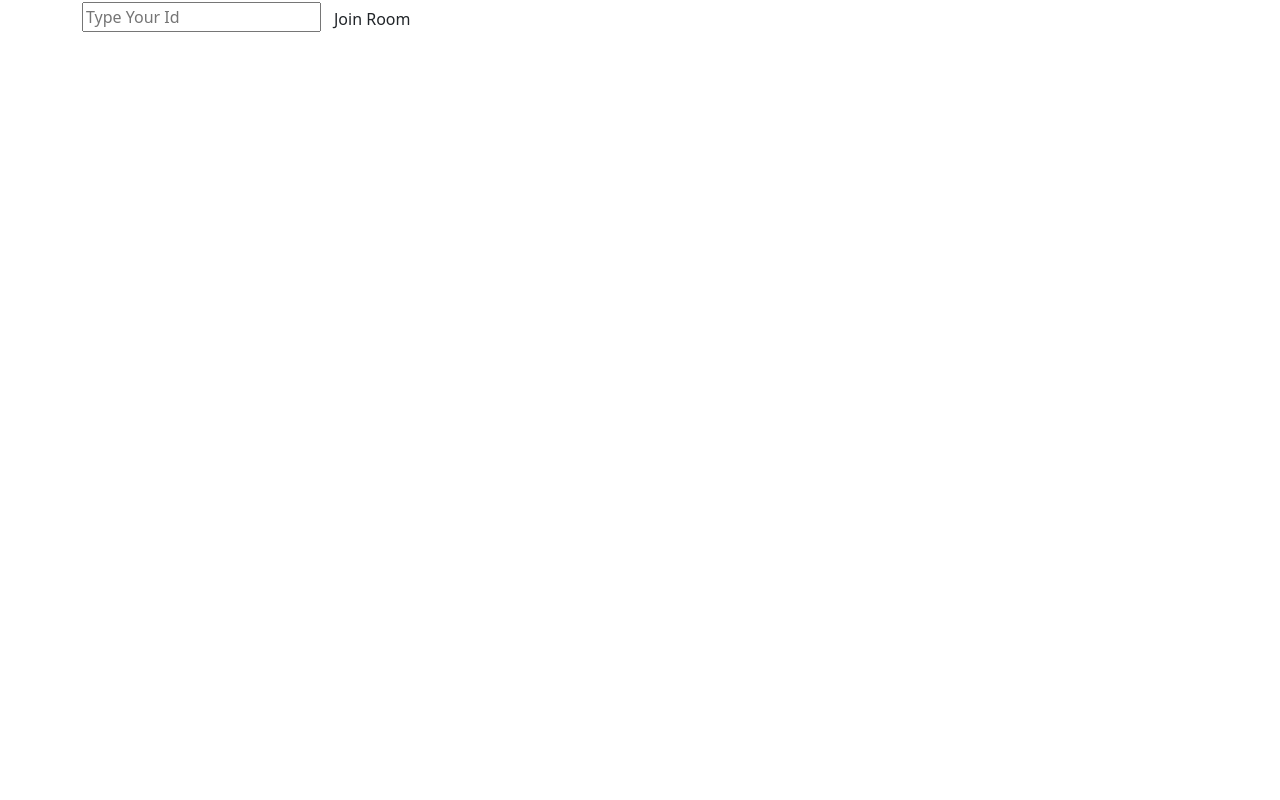
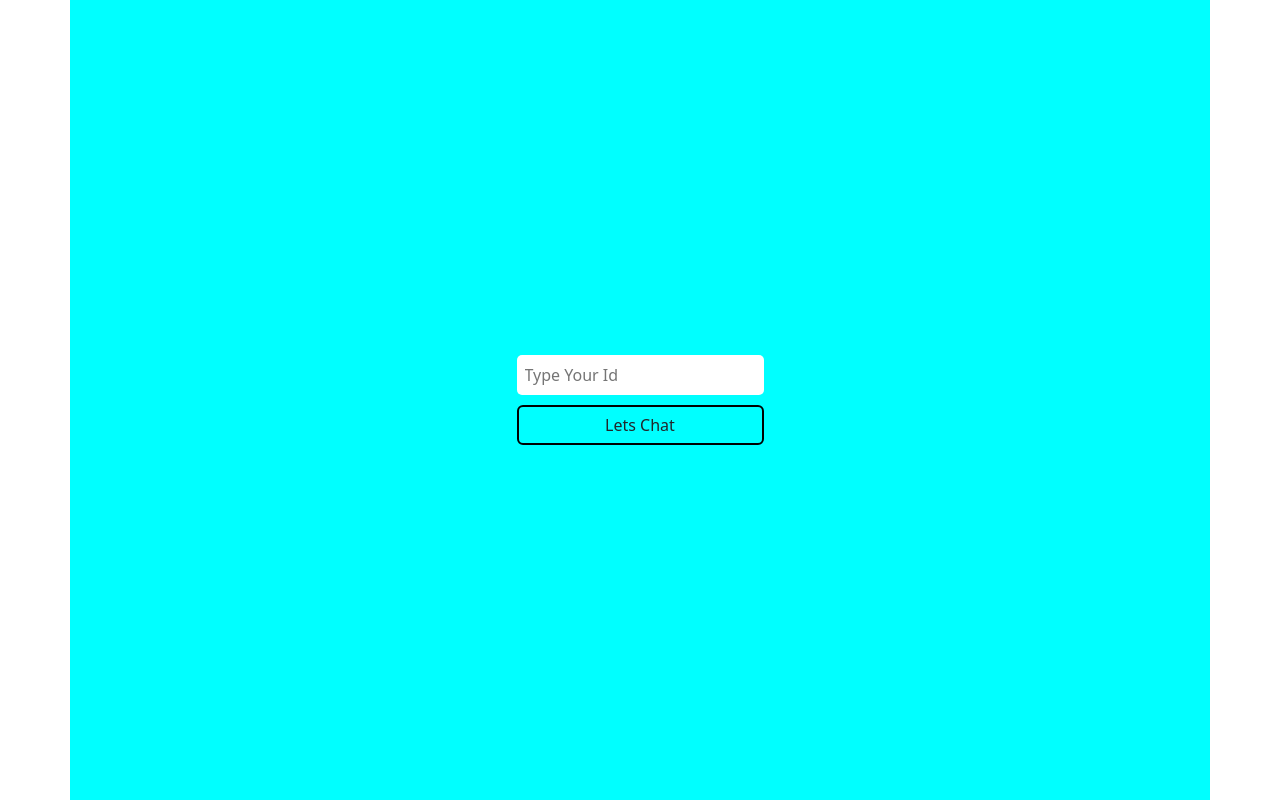
Before and after one commit to Harishguhan/redux-app, a React (Create React App) app: page /home in a window 1280 px wide. Built offline with nearby package versions, Linux system fonts and the light colour scheme.

Commit message:
Chat-App

```diff
--- a/src/Chat-App/ChatApp.css
+++ b/src/Chat-App/ChatApp.css
@@ -47,3 +47,32 @@
     border-radius: 6px;
 
 }
+.home{
+    background-color: aqua;
+    min-height: 100vh;
+    display: flex;
+    flex-direction: column;
+    justify-content: center;
+    align-items: center;
+}
+.home-card{
+    display: flex;
+    flex-direction: column;
+}
+.home-input{
+    padding: 8px;
+    border-radius: 5px;
+    border: none;
+}
+.home-button{
+    border: 2px solid black;
+    margin-top: 10px;
+}
+@media screen and (max-width: 480px) {
+    .letter{
+        position: absolute;
+        top: 30px;
+        left: 130px;
+    }
+
+  }
--- a/src/Chat-App/Home.js
+++ b/src/Chat-App/Home.js
@@ -1,21 +1,22 @@
 import React, { useState } from "react";
 import { Link } from "react-router-dom";
-
+import './ChatApp.css'
 const Home = () => {
   const [roomid, setRoomid] = useState("");
   const change = (e) => {
     setRoomid(e.target.value);
   };
   return (
-    <div className="container">
+    <div className="container home">
       <div className="row">
-        <div className="col-lg-12">
+        <div className="col-lg-12 home-card">
           <input
+            className="home-input"
             type="text"
             placeholder="Type Your Id"
             onChange={(e) => change(e)}
           />
-          <Link className="btn" to={`/${roomid}`}>Join Room</Link>
+          <Link className="btn home-button" to={`/${roomid}`}>Lets Chat</Link>
         </div>
       </div>
     </div>
```
Also changed, not shown: src/Chat-App/ChatBox.js (+2 -2 lines).
